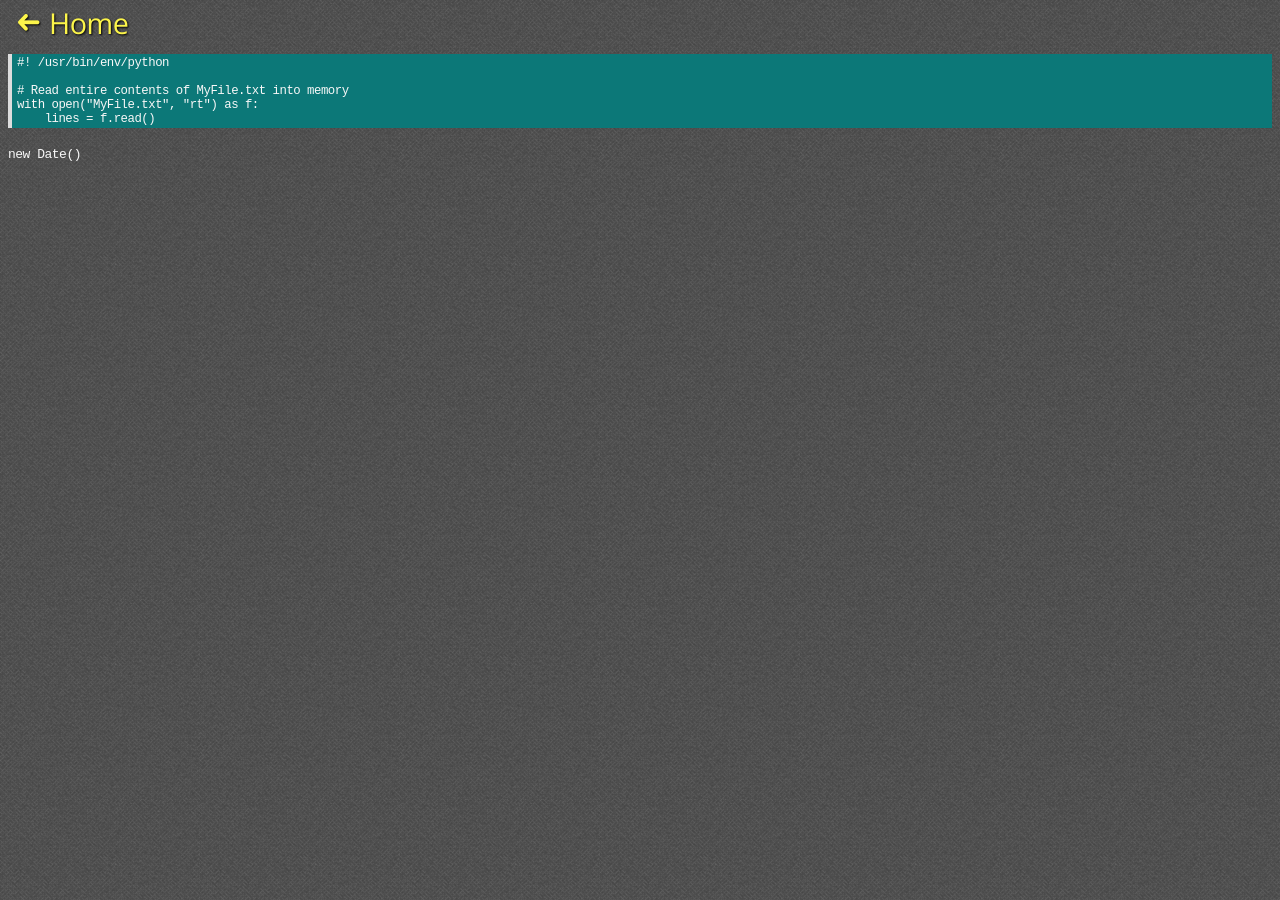
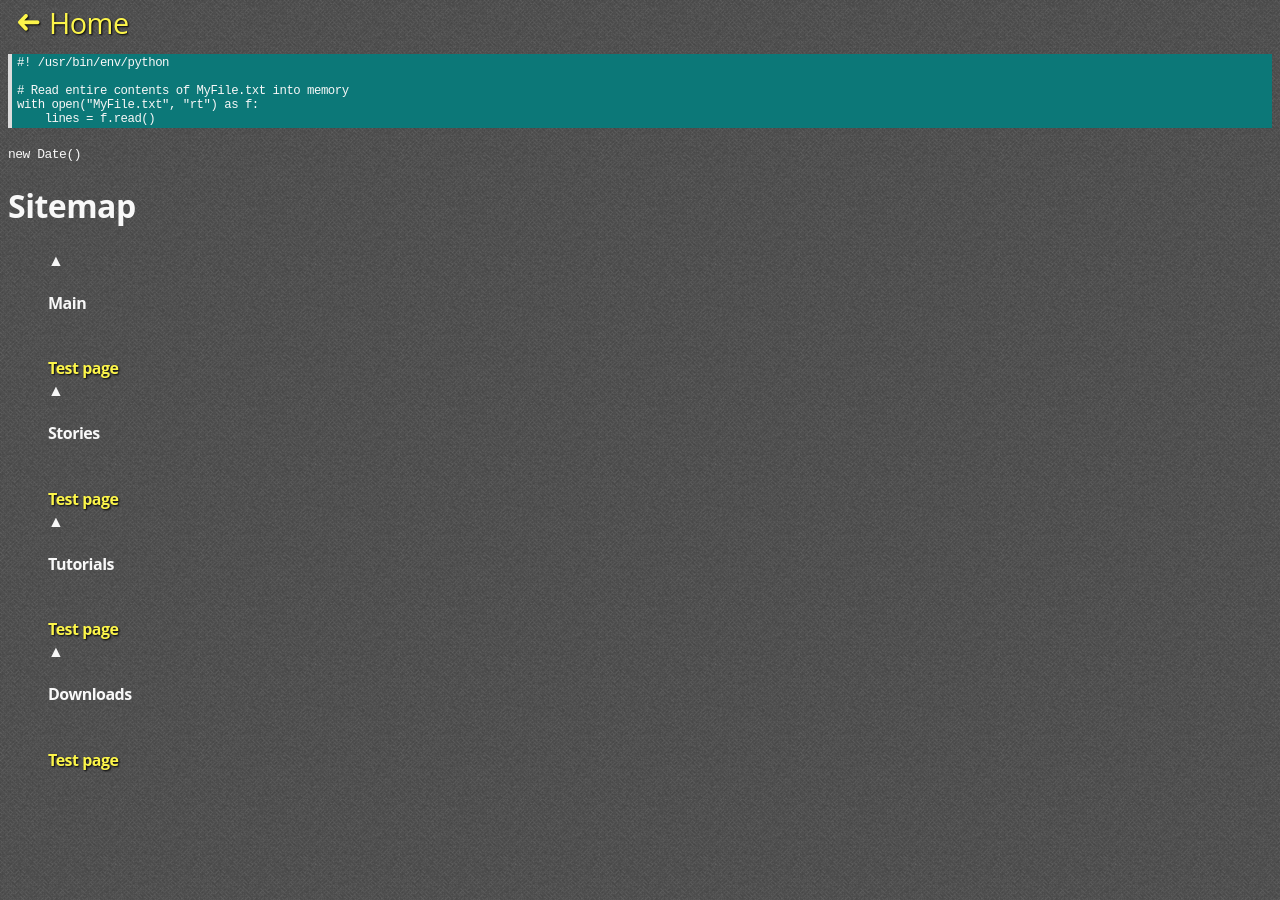
Before and after one commit to le717/le717.github.io, a Jekyll site: the page built from pages/test.html, in a window 1280 px wide. Built offline with Jekyll 4.4.1, drawn with Linux system fonts in a browser that asks for light colours; some web fonts are replaced; Markdown is read by kramdown in place of the engine named in the settings.

Commit message:
Fixed building
[ci skip]

```diff
--- a/pages/test.html
+++ b/pages/test.html
@@ -16,44 +15,17 @@ with open("MyFile.txt", "rt") as f:
 </pre>
 
   <code>new Date()</code>
-  <!-- <nav>
-    <ul>
-        {% for p in site.pages %}
-        <li>
-        {% if p.url contains ".html" %}
-        	<a class="{% if p.url == page.url %}sitemap-active{% endif %}" href="{{ site.baseurl }}{{ p.url }}">{{ p.title }}</a>
-        </li>
-        {% else %}
-          <ul>
-            <li><a href="{{ site.baseurl }}{{ p.url }}">{{ p.title }}</a></li>
-          </ul>
-        {% endif %}
-        {% endfor %}
-    </ul>
-  </nav>
 
+  <h1>Sitemap</h1>
     <nav>
       <ul>
-        {% for p in site.pages %}
+      {% for section in site.data.docs %}
         <li>
-        	<a class="{% if p.url == page.url %}sitemap-active{% endif %}" href="{{ site.baseurl }}{{ p.url }}">{{ p.title }}</a>
+          <h4>{{ section.title }}</h4><br>
+          <a>{{ page.title }}</a>
         </li>
       {% endfor %}
       </ul>
     </nav>
 
-  <script>
-    console.log("{% site.data.docs %}");
-    console.log("{% for section in site.data.docs %}{{ section.title }}{% endfor %}");
-  </script>
-
-  <h1>Sitemap</h1>
-  <nav>
-    {% for section in site.data.docs %}
-    <a>{{ section.title }}</a>
-    <!-- <li>{{ page.title }}</li>
-    {% include docs_ul.html items=section.docs %} -->
-    <!-- {% endfor %}
-  </nav> -->
-
 {% include footer.html %}
```
Also changed, not shown: other parts of pages/test.html (+0 -1 lines). Lines whose indentation alone changed are shown as unchanged.
